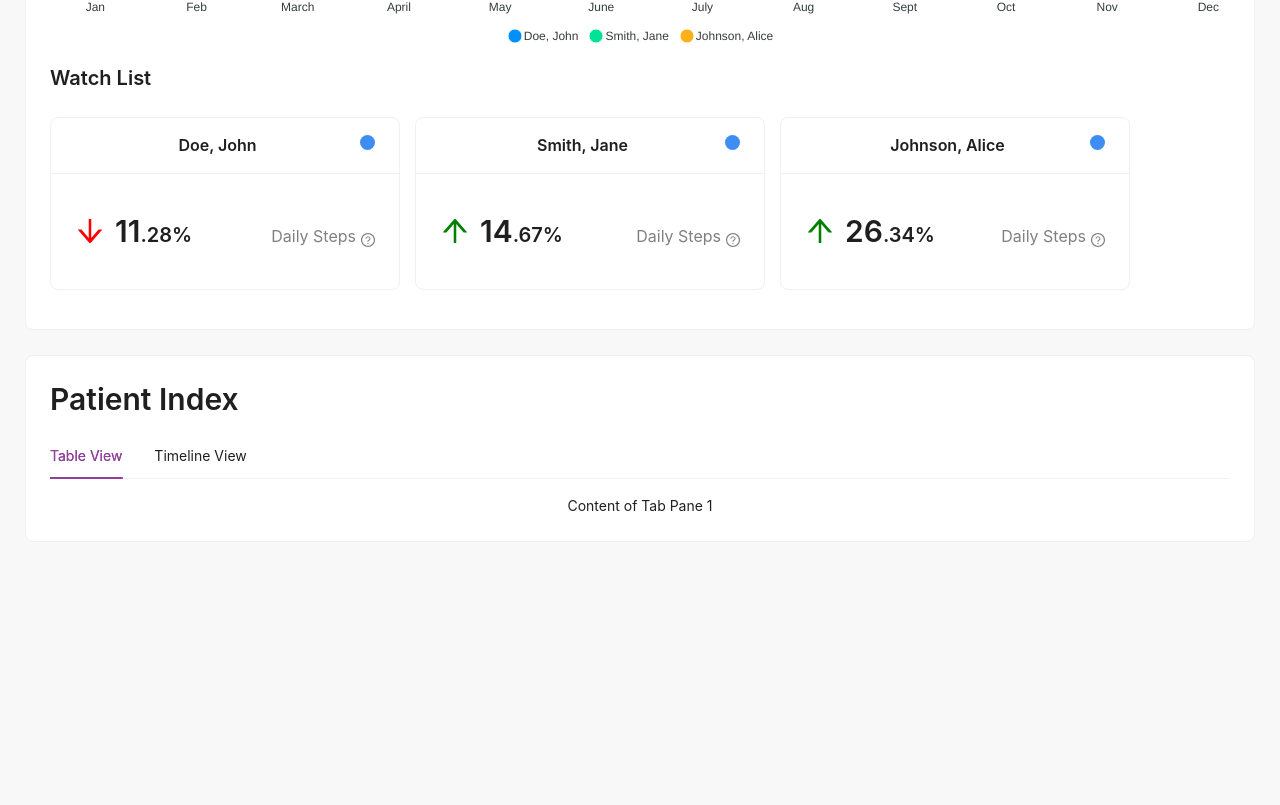
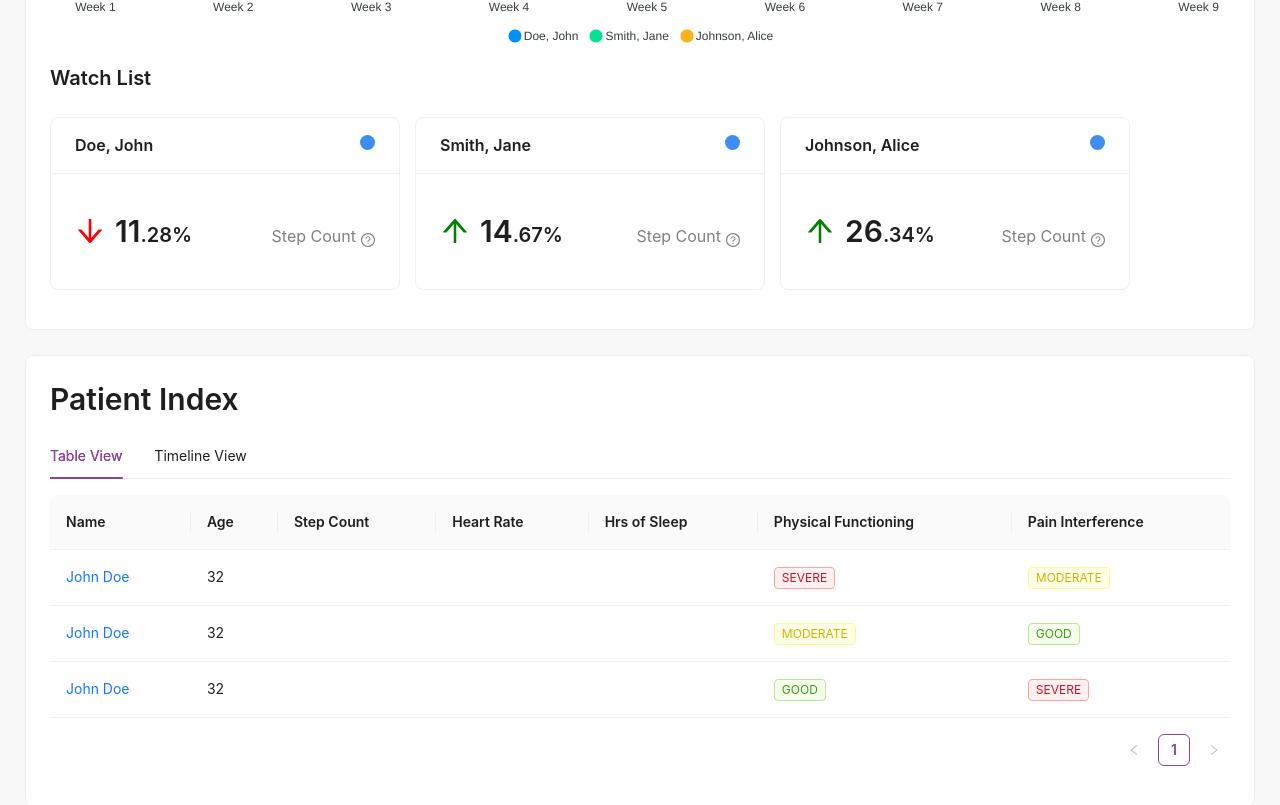
Before and after one commit to gejoseph/moshi-squared, a React (Create React App) app: page / in a window 1280 px wide. Shown: the part 599-1404 px from the top of the page. Before the commit the page ends 1166 px from the top, so only its background shows below. Built offline with nearby package versions, Linux system fonts and the light colour scheme.

Commit message:
updated data

```diff
--- a/src/App.css
+++ b/src/App.css
@@ -49,6 +49,10 @@ html {
   min-width: 180px;
 }
 
+.ant-select-selection-item {
+  text-align: left;
+}
+
 .subtitle {
   display: flex;
   float: left;
@@ -72,7 +76,11 @@ html {
 }
 
 :where(.css-dev-only-do-not-override-htwhyh).ant-tabs .ant-tabs-tab.ant-tabs-tab-active .ant-tabs-tab-btn {
-  font-weight: 600;
+  font-weight: 800;
+}
+
+.ant-card-head-title {
+  text-align: left;
 }
 
 
--- a/src/App.js
+++ b/src/App.js
@@ -2,10 +2,12 @@ import React, { Component } from "react";
 import './App.css';
 import 'antd/dist/reset.css';
 import Navbar from "./atoms/navbar/Navbar";
-import { Layout, Card, Typography, Row, Col, Input, Select, Tabs, ConfigProvider } from 'antd';
+import { Layout, Card, Typography, Row, Col, Input, Select, Tabs, ConfigProvider, Table } from 'antd';
 import { ArrowDownOutlined, ArrowUpOutlined } from '@ant-design/icons';
 import Graph from "./atoms/graph/Graph";
 import PatientCard from "./atoms/patientCard/PatientCard";
+import Columns from "./Columns";
+import Data from "./Data";
 const { Content } = Layout;
 const { Title } = Typography;
 const { Search } = Input;
@@ -21,32 +23,32 @@ const onChange = (key) => {
 
 const dailySteps = {
   chart: {
-    id: "Daily Steps"
+    id: "Step Count"
   },
   xaxis: {
-    categories: ["Jan", "Feb", "March", "April", "May", "June", "July", "Aug", "Sept", "Oct", "Nov", "Dec"]
+    categories: ["Week 1", "Week 2", "Week 3", "Week 4", "Week 5", "Week 6", "Week 7", "Week 8", "Week 9"]
   }
 }
 
 const dailyStepsData = [
   {
     name: "Doe, John",
-    data: [30, 40, 45, 50, 49, 60, 70, 91, 80, 70, 60, 60]
+    data: [30, 40, 45, 50, 49, 60, 70, 91, 80]
   },
   {
     name: "Smith, Jane",
-    data: [45, 50, 49, 60, 70, 91, 45, 67, 80, 70, 60, 60]
+    data: [45, 50, 49, 60, 70, 91, 45, 67, 80]
   },
   {
     name: "Johnson, Alice",
-    data: [70, 91, 45, 67, 80, 70, 60, 60, 45, 50, 49, 60]
+    data: [70, 91, 45, 67, 80, 70, 60, 60, 45]
   }
 ]
 
 const metrics = [
   {
     key: '1',
-    label: `Daily Steps`,
+    label: `Step Count`,
     children: <div>
       <Graph options={dailySteps} series={dailyStepsData} type="line" />
       <div>
@@ -59,7 +61,7 @@ const metrics = [
             arrow={<ArrowDownOutlined style={{fontSize: 30, color: "red"}}/>}
             percentage="11"
             decimal="28"
-            metric="Daily Steps"
+            metric="Step Count"
             metricDescription="lorem ipsum dolor"
           ></PatientCard>
           <PatientCard
@@ -67,7 +69,7 @@ const metrics = [
             arrow={<ArrowUpOutlined style={{fontSize: 30, color: "green"}}/>}
             percentage="14"
             decimal="67"
-            metric="Daily Steps"
+            metric="Step Count"
             metricDescription="lorem ipsum dolor"
           ></PatientCard>
           <PatientCard
@@ -75,7 +77,7 @@ const metrics = [
             arrow={<ArrowUpOutlined style={{fontSize: 30, color: "green"}}/>}
             percentage="26"
             decimal="34"
-            metric="Daily Steps"
+            metric="Step Count"
             metricDescription="lorem ipsum dolor"
           ></PatientCard>
         </Row>
@@ -103,7 +105,9 @@ const views = [
   {
     key: '1',
     label: `Table View`,
-    children: `Content of Tab Pane 1`,
+    children: <div>
+      <Table columns={Columns} dataSource={Data} />
+    </div>,
   },
   {
     key: '2',
--- /dev/null
+++ b/src/Columns.js
@@ -0,0 +1,113 @@
+import React from 'react';
+import './index.css';
+import { Space, Tag } from 'antd';
+import { ColumnsType } from 'antd/es/table';
+
+// interface DataType {
+//   key: string;
+//   name: string;
+//   age: number;
+//   address: string;
+//   tags: string[];
+// }
+
+const Columns = [
+  {
+    title: 'Name',
+    dataIndex: 'name',
+    key: 'name',
+    render: (text) => <a>{text}</a>,
+  },
+  {
+    title: 'Age',
+    dataIndex: 'age',
+    key: 'age',
+  },
+  {
+    title: 'Step Count',
+    dataIndex: 'step count',
+    key: 'step count',
+  },
+  {
+    title: 'Heart Rate',
+    dataIndex: 'heart rate',
+    key: 'heart rate',
+  },
+  {
+    title: 'Hrs of Sleep',
+    dataIndex: 'hrs of sleep',
+    key: 'hrs of sleep',
+  },
+  {
+    title: 'Physical Functioning',
+    key: 'physical functioning',
+    dataIndex: 'physical functioning',
+    render: (_, { pfTags }) => (
+      <>
+        {pfTags.map((pfTag) => {
+          let color = 'yellow';
+          if (pfTag === 'severe') {
+            color = 'red';
+          }
+          else if (pfTag === 'good') {
+            color = 'green';
+          }
+          return (
+            <Tag color={color} key={pfTag}>
+              {pfTag.toUpperCase()}
+            </Tag>
+          );
+        })}
+      </>
+    ),
+  },
+  {
+    title: 'Pain Interference',
+    key: 'pain interference',
+    dataIndex: 'pain interference',
+    render: (_, { piTags }) => (
+      <>
+        {piTags.map((piTag) => {
+          let color = 'yellow';
+          if (piTag === 'severe') {
+            color = 'red';
+          }
+          else if (piTag === 'good') {
+            color = 'green';
+          }
+          return (
+            <Tag color={color} key={piTag}>
+              {piTag.toUpperCase()}
+            </Tag>
+          );
+        })}
+      </>
+    ),
+  },
+];
+
+const data = [
+  {
+    key: '1',
+    name: 'John Brown',
+    age: 32,
+    address: 'New York No. 1 Lake Park',
+    pfTags: ['severe', 'moderate'],
+  },
+  {
+    key: '2',
+    name: 'Jim Green',
+    age: 42,
+    address: 'London No. 1 Lake Park',
+    pfTags: ['moderate'],
+  },
+  {
+    key: '3',
+    name: 'Joe Black',
+    age: 32,
+    address: 'Sydney No. 1 Lake Park',
+    pfTags: ['moderate', 'good'],
+  },
+];
+
+export default Columns;
--- /dev/null
+++ b/src/Data.js
@@ -0,0 +1,34 @@
+import React from 'react';
+import './index.css';
+import { Space, Tag } from 'antd';
+import { ColumnsType } from 'antd/es/table';
+
+
+const Data = [
+    {
+      key: '1',
+      name: 'John Doe',
+      age: 32,
+      stepCount: 8,
+      pfTags: ['severe'],
+      piTags: ['moderate']
+    },
+    {
+      key: '2',
+      name: 'John Doe',
+      age: 32,
+      stepCount: 8,
+      pfTags: ['moderate'],
+      piTags: ['good']
+    },
+    {
+        key: '1',
+        name: 'John Doe',
+        age: 32,
+        stepCount: 8,
+        pfTags: ['good'],
+        piTags: ['severe']
+    },
+  ];
+
+  export default Data;
--- a/src/atoms/patientCard/PatientCard.css
+++ b/src/atoms/patientCard/PatientCard.css
@@ -20,6 +20,10 @@
 
 .patient-card {
     margin: 0px 15px 0px 0px;
+}
+
+.patient-card :hover {
+    box-shadow: #3E8DF3;
 }
 
 .patient-card-content {
--- a/src/atoms/patientCard/PatientCard.js
+++ b/src/atoms/patientCard/PatientCard.js
@@ -18,7 +18,7 @@ function PatientCard(props) {
                 </div>
             </div>
             <div className='patient-card-metric-info'>
-                <Title style={{color: 'gray', fontWeight: 'normal', }} className="patient-card-metric" level={5}>{props.metric}</Title>
+                <Title style={{color: 'gray', fontWeight: 'normal'}} className="patient-card-metric" level={5}>{props.metric}</Title>
                 <Tooltip placement="top" title={props.metricDescription}><QuestionCircleOutlined /></Tooltip>
             </div>
         </div>
```
Also changed, not shown: src/Charts.js (deleted), src/Patient.js (added).
